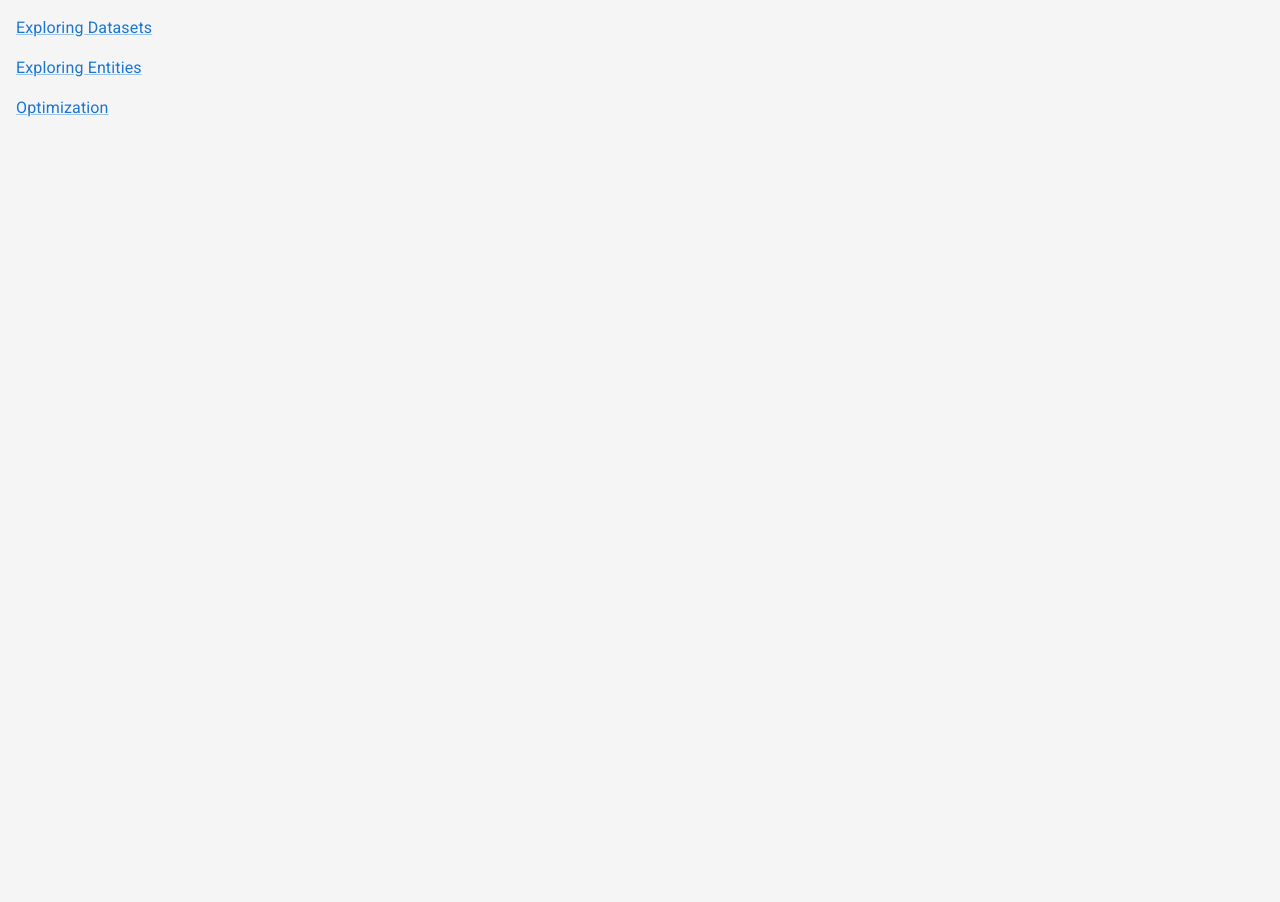
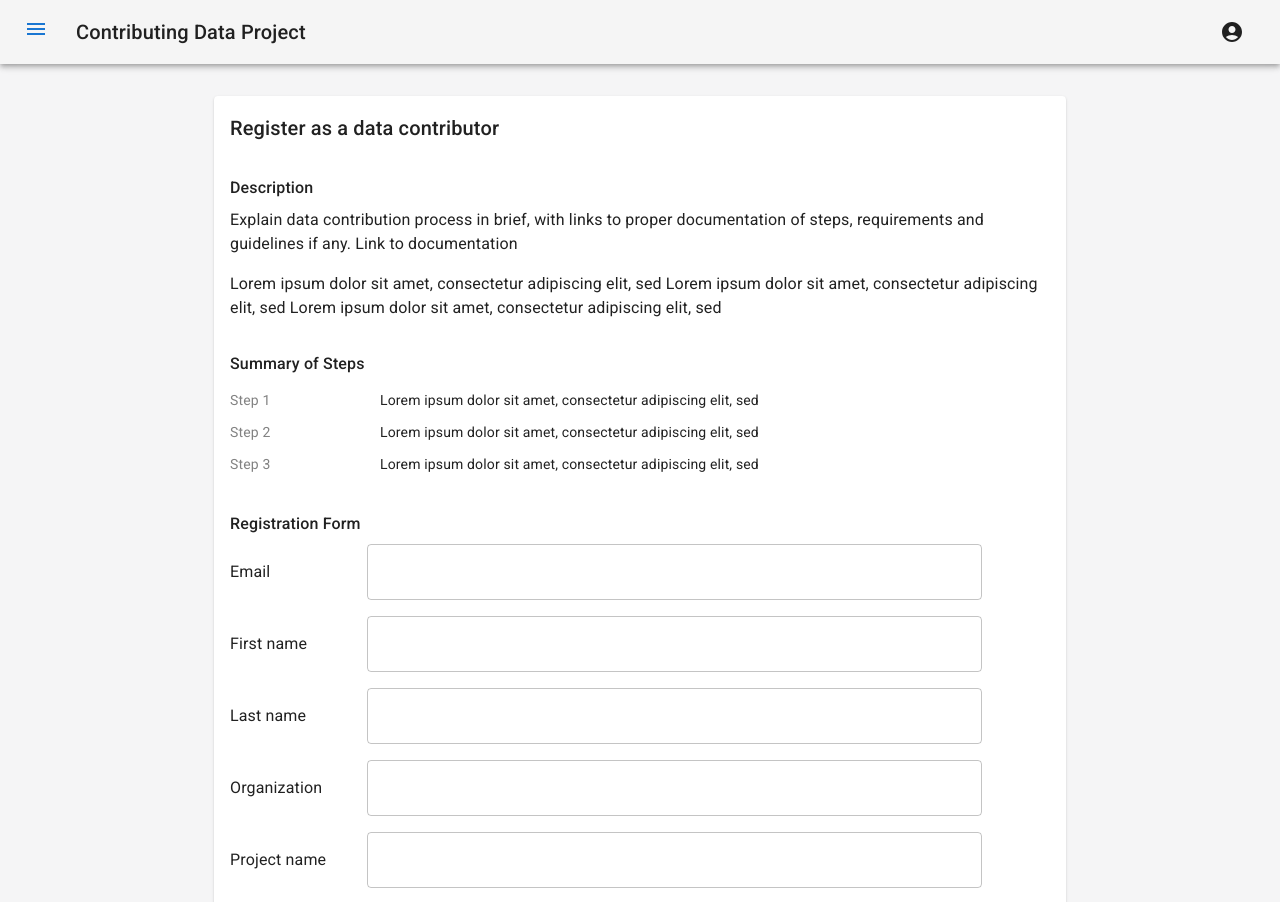
Before and after one commit to strudel-science/strudel-kit, a React (Create React App) app: page /contributing-data/register in a window 1280 px wide. Before the commit this address led to /. Shown: the top 902 px of the page. Before the commit the page ends 800 px from the top, so only its background shows below. Built offline with nearby package versions, Linux system fonts and the light colour scheme.

Commit message:
Add first page of contributing data task flow

```diff
--- a/src/app/App.tsx
+++ b/src/app/App.tsx
@@ -16,6 +16,9 @@ import { DataInputs } from './optimization/DataInputs';
 import { OptimizationSettings } from './optimization/OptimizationSettings';
 import { RunningOptimization } from './optimization/RunningOptimization';
 import { Results } from './optimization/Results';
+import { ContributingDataWrapper } from './contributing-data/ContributingDataWrapper';
+import { Register } from './contributing-data/Register';
+import { ContributorPortal } from './contributing-data/ContributorPortal';
 
 /**
  * TODO: Add more comments...
@@ -123,6 +126,24 @@ const router = createBrowserRouter([
     ]
   },
   {
+    path: "/contributing-data",
+    element: <ContributingDataWrapper />,
+    children: [
+      {
+        index: true,
+        element: <Register />
+      },
+      {
+        path: 'register',
+        element: <Register />
+      },
+      {
+        path: 'portal',
+        element: <ContributorPortal />
+      }
+    ]
+  },
+  {
     path: '*',
     element: <Navigate to="/" replace />
   }
--- /dev/null
+++ b/src/app/contributing-data/ContributingDataWrapper.tsx
@@ -0,0 +1,34 @@
+import { Box } from '@mui/material';
+import React, { useEffect, useState } from 'react';
+import { Outlet } from 'react-router-dom';
+import { AnalyticsProvider } from '../../components/contexts/analytics/AnalyticsProvider';
+import * as d3 from 'd3-fetch';
+import { basename } from '../App';
+import { TopBar } from './TopBar';
+
+export const ContributingDataWrapper: React.FC = () => {
+  const [datasets, setDatasets] = useState<any[]>([]);
+
+  useEffect(() => {
+    if (datasets.length === 0) {
+      const getData = async () => {
+        const data: any = await d3.json(`${basename}/data/datasets.json`);
+        setDatasets(data);
+      }
+      getData();
+    }
+  }, []);
+
+  return (
+    <Box>
+      <Box sx={{ flexGrow: 1 }}>
+        <TopBar />
+      </Box>
+      <Box>
+        <AnalyticsProvider data={datasets} dataIdField='id'>
+          <Outlet />
+        </AnalyticsProvider>
+      </Box>
+    </Box>
+  )
+}
--- /dev/null
+++ b/src/app/contributing-data/ContributorPortal.tsx
@@ -0,0 +1,27 @@
+import { AppBar, Link, IconButton, Toolbar, Typography, Container, Paper, Stack, Box, Grid, TextField, Button } from '@mui/material';
+import MenuIcon from '@mui/icons-material/Menu';
+import AccountCircleIcon from '@mui/icons-material/AccountCircle';
+import React from 'react';
+import { Link as RouterLink } from 'react-router-dom';
+import { LabelValueTable } from '../../components/LabelValueTable';
+
+export const ContributorPortal: React.FC = () => {
+  return (
+    <Container
+        maxWidth="md"
+        sx={{
+          mt: 4
+        }}
+      >
+        <Paper
+          sx={{
+            padding: 2
+          }}
+        >
+          <Typography>
+            Contributor Portal
+          </Typography>
+        </Paper>
+      </Container>
+  )
+}
--- /dev/null
+++ b/src/app/contributing-data/Register.tsx
@@ -0,0 +1,117 @@
+import { AppBar, Link, IconButton, Toolbar, Typography, Container, Paper, Stack, Box, Grid, TextField, Button } from '@mui/material';
+import MenuIcon from '@mui/icons-material/Menu';
+import AccountCircleIcon from '@mui/icons-material/AccountCircle';
+import React from 'react';
+import { Link as RouterLink } from 'react-router-dom';
+import { LabelValueTable } from '../../components/LabelValueTable';
+
+export const Register: React.FC = () => {
+  return (
+    <Container
+        maxWidth="md"
+        sx={{
+          mt: 4
+        }}
+      >
+        <Paper
+          sx={{
+            padding: 2
+          }}
+        >
+          <Stack spacing={4}>
+            <Typography
+              variant="h6"
+              component="h1"
+            >
+              Register as a data contributor
+            </Typography>
+            <Box>
+              <Typography fontWeight="medium" mb={1}>
+                Description
+              </Typography>
+              {/* TODO: Make it easier to render text as multiple paragraphs (maybe support markdown in certain components) */}
+              <Stack>
+                <Typography>
+                  Explain data contribution process in brief, with links to proper documentation of steps, requirements and guidelines if any. Link to documentation
+                </Typography>
+                <Typography>
+                  Lorem ipsum dolor sit amet, consectetur adipiscing elit, sed Lorem ipsum dolor sit amet, consectetur adipiscing elit, sed Lorem ipsum dolor sit amet, consectetur adipiscing elit, sed
+                </Typography>
+              </Stack>
+            </Box>
+            <Box>
+              <Typography fontWeight="medium" mb={1}>
+                Summary of Steps
+              </Typography>
+              <LabelValueTable
+                rows={[
+                  {
+                    label: 'Step 1',
+                    value: 'Lorem ipsum dolor sit amet, consectetur adipiscing elit, sed '
+                  },
+                  {
+                    label: 'Step 2',
+                    value: 'Lorem ipsum dolor sit amet, consectetur adipiscing elit, sed '
+                  },
+                  {
+                    label: 'Step 3',
+                    value: 'Lorem ipsum dolor sit amet, consectetur adipiscing elit, sed '
+                  }
+                ]}
+              />
+            </Box>
+            <Box>
+              <Typography fontWeight="medium" mb={1}>
+                Registration Form
+              </Typography>
+              <Grid container rowSpacing={2} alignItems="center">
+                <Grid item md={2}>
+                  <Typography>Email</Typography>
+                </Grid>
+                <Grid item md={9}>
+                  <TextField id="email" variant="outlined" fullWidth />
+                </Grid>
+                <Grid item md={2}>
+                  <Typography>First name</Typography>
+                </Grid>
+                <Grid item md={9}>
+                  <TextField id="first-name" variant="outlined" fullWidth />
+                </Grid>
+                <Grid item md={2}>
+                  <Typography>Last name</Typography>
+                </Grid>
+                <Grid item md={9}>
+                  <TextField id="last-name" variant="outlined" fullWidth />
+                </Grid>
+                <Grid item md={2}>
+                  <Typography>Organization</Typography>
+                </Grid>
+                <Grid item md={9}>
+                  <TextField id="organization" variant="outlined" fullWidth />
+                </Grid>
+                <Grid item md={2}>
+                  <Typography>Project name</Typography>
+                </Grid>
+                <Grid item md={9}>
+                  <TextField id="project-name" variant="outlined" fullWidth />
+                </Grid>
+                <Grid item md={2}>
+                  <Typography>Project brief</Typography>
+                </Grid>
+                <Grid item md={9}>
+                  <TextField id="project-brief" variant="outlined" fullWidth multiline />
+                </Grid>
+              </Grid>
+            </Box>
+            <Box>
+              <Link component={RouterLink} to="/contributing-data/portal">
+                <Button variant="contained">
+                  Submit Registration
+                </Button>
+              </Link>
+            </Box>
+          </Stack>
+        </Paper>
+      </Container>
+  )
+}
--- /dev/null
+++ b/src/app/contributing-data/TopBar.tsx
@@ -0,0 +1,35 @@
+import { AppBar, Link, IconButton, Toolbar, Typography } from '@mui/material';
+import MenuIcon from '@mui/icons-material/Menu';
+import AccountCircleIcon from '@mui/icons-material/AccountCircle';
+import React from 'react';
+import { Link as RouterLink } from 'react-router-dom';
+
+export const TopBar: React.FC = () => {
+  return (
+    <AppBar color="default" position="static">
+      <Toolbar>
+        <IconButton
+          size="large"
+          edge="start"
+          color="inherit"
+          aria-label="menu"
+          sx={{ mr: 2 }}
+        >
+          <Link component={RouterLink} to="/">
+            <MenuIcon />
+          </Link>
+        </IconButton>
+        <Typography variant="h6" component="div" sx={{ flexGrow: 1 }}>
+          Contributing Data Project
+        </Typography>
+        <IconButton
+          size="large"
+          edge="start"
+          color="inherit"
+        >
+          <AccountCircleIcon />
+        </IconButton>
+      </Toolbar>
+    </AppBar>
+  )
+}
--- a/src/app/home/TaskFlowsPage.tsx
+++ b/src/app/home/TaskFlowsPage.tsx
@@ -16,6 +16,9 @@ export const TaskFlowsPage: React.FC = () => {
       <Link component={RouterLink} to="optimization">
         Optimization
       </Link>
+      <Link component={RouterLink} to="contributing-data">
+        Contributing Data
+      </Link>
     </Stack>
   )
 }
--- a/src/app/optimization/OptimizationWrapper.tsx
+++ b/src/app/optimization/OptimizationWrapper.tsx
@@ -142,7 +142,7 @@ export const OptimizationWrapper: React.FC = () => {
               {/** TODO: Add stuff to the theme to make this less confusing */}
               <Typography
                 variant="h6"
-                component="h2"
+                component="h1"
               >
                 Scenario List
               </Typography>
```
